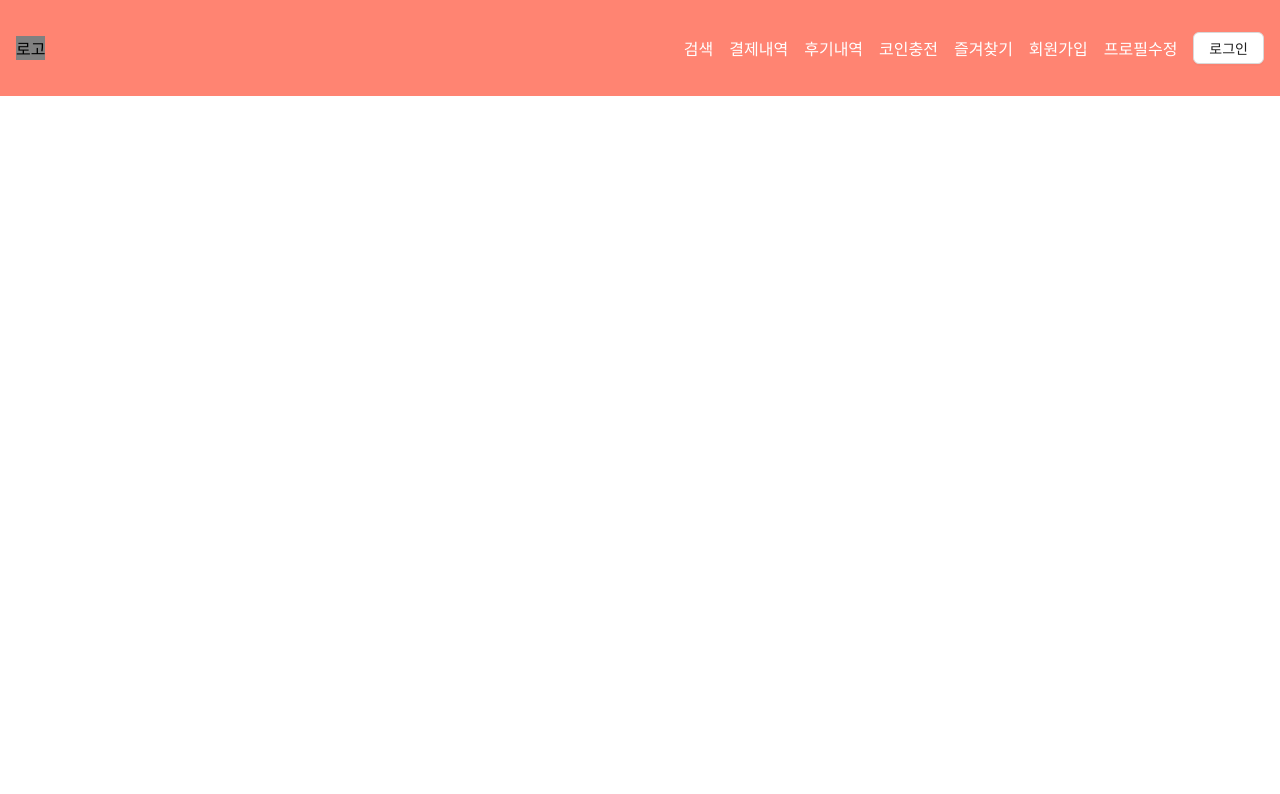
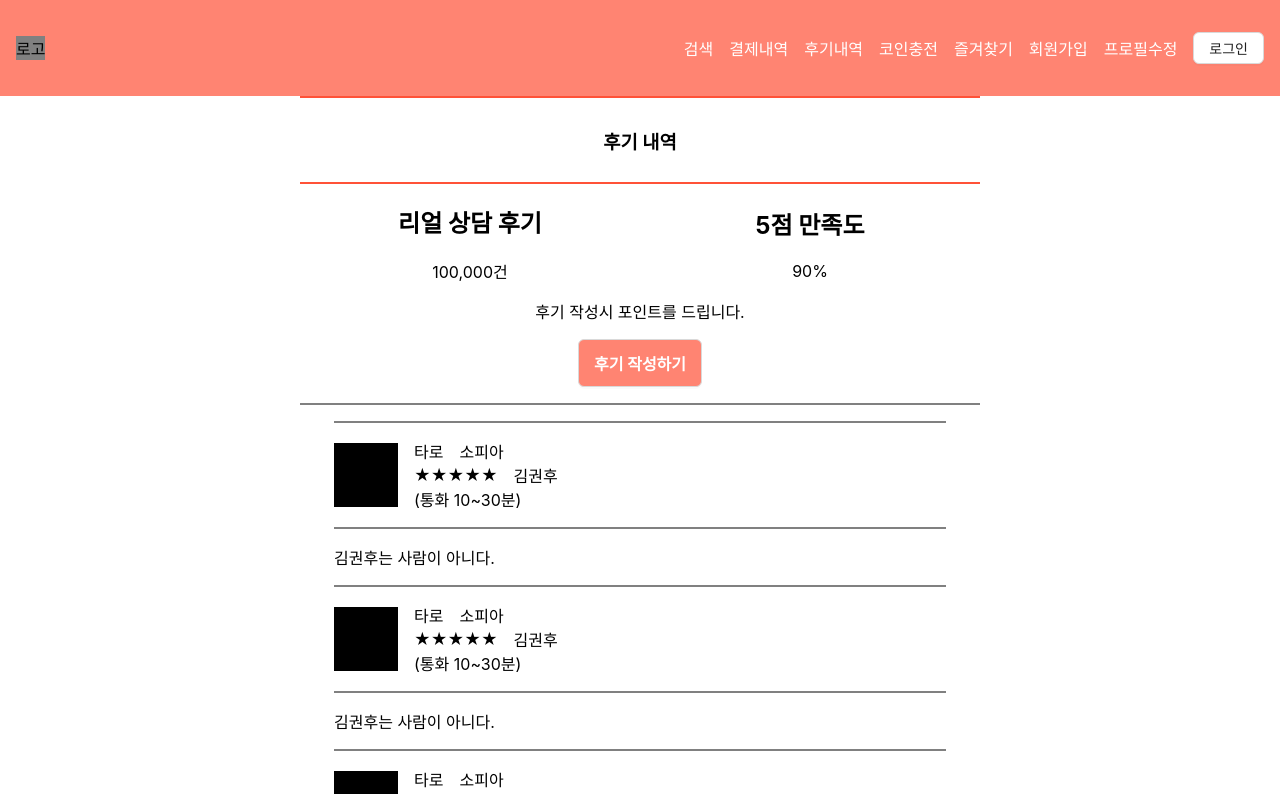
Before and after one commit to LDH-Duke/ConsultingSystem-Front, a React (Create React App) app: page /review in a window 1280 px wide. Shown: the top 794 px of the page. Built offline with nearby package versions, Linux system fonts and the light colour scheme.

Commit message:
feat: combine page

```diff
--- /dev/null
+++ b/src/Common.css
@@ -0,0 +1,4 @@
+:root{
+    --main-bg-color :red;
+    --sub-bg-color:blue;
+}
--- a/src/components/Header.js
+++ b/src/components/Header.js
@@ -14,7 +14,7 @@ const Header = props => {
             <div className='header-text-box'>
                 <Link to='/search'>검색</Link>
                 <Link to='/pricedetail'>결제내역</Link>
-                <a>후기내역</a>
+                <Link to='review'>후기내역</Link>
                 <Link to='/coin'>코인충전</Link>
                 <Link to='/favorite'>즐겨찾기</Link>
                 <Link to='/signup'>회원가입</Link>
--- a/src/routes/index.js
+++ b/src/routes/index.js
@@ -4,7 +4,7 @@
 
 import React from 'react';
 import { Route, Routes } from 'react-router-dom';
-import { Counselor, Favorite, EditProfile, Search, Donation, SignIn, Signup, Main, Coin, PriceDetail, Question, ConsultingSignUp } from './pages';
+import { Counselor, Favorite, EditProfile, Search, Donation, SignIn, Signup, Main, Coin, PriceDetail, Question, ConsultingSignUp, Review } from './pages';
 import Header from '../components/Header'
 
 const Router = () => (
@@ -23,6 +23,7 @@ const Router = () => (
       <Route exact path='/pricedetail' element={<PriceDetail />} />
       <Route exact path='/question' element={<Question /> } />
       <Route exact path='/consultingsignup' element={<ConsultingSignUp />} />
+      <Route exact path='/review' element={<Review />} />
     </Routes>
   </div>
 )
--- a/src/routes/pages/Favorite/FavoritePresenter.jsx
+++ b/src/routes/pages/Favorite/FavoritePresenter.jsx
@@ -16,7 +16,7 @@ export const FavoritePresenter = ({
                     <Title title = {'즐겨찾기'} />
                 </div>
                 {
-                    counselorInfo.map(props => <Card Key={props.id} info={props} />)
+                    counselorInfo.map(info => <Card Key={info.id} info={info} />)
                 }
             </div>
         </div>
--- a/src/routes/pages/Favorite/components/Card.js
+++ b/src/routes/pages/Favorite/components/Card.js
@@ -2,7 +2,7 @@ import React from "react";
 import "./style/Card.css";
 import { Form, Button } from 'antd';
 
-const Card = props => {{
+const Card = ({ info }) => {{
 }
 
     /* RENDER */
@@ -14,8 +14,8 @@ const Card = props => {{
                     </div>
                     <div className="profile-box">
                         <div className="profile-detail">
-                            <div className="profile-category">{props.category}</div>
-                            <div className="profile-name">{props.name}</div>
+                            <div className="profile-category">{info.category}</div>
+                            <div className="profile-name">{info.name}</div>
                         </div>
                         <div className="button-box">
                             <Form.Item>
--- /dev/null
+++ b/src/routes/pages/Review/Review.css
@@ -0,0 +1,77 @@
+/* @import url(../../../Common.css); */
+
+.review-container {
+    margin: 0 300px;
+    display: flex;
+    justify-content: center;
+    align-items: center;
+    flex-direction: column;
+    background-color: var(--main-bg-color); /*이거 새로 추가한거임 보여줄라고*/
+}
+
+.review-container .review-wrap {
+    width: 100%;
+    height: 100%;
+    padding-bottom: 1rem;
+}
+
+.review-container .review-top {
+    display: flex;
+    justify-content: space-between;
+    flex-direction: column;
+    border-bottom: 2px solid gray;
+}
+
+.review-container .review-text {
+    display: flex;
+    flex-direction: space-between;
+    width: 100%;
+    justify-content: center;
+    align-items: center;
+    padding-bottom: 1rem;
+}
+
+.review-container .review-text-box {
+    display: flex;
+    flex-direction: column;
+    width: 50%;
+    justify-content: center;
+    align-items: center;
+}
+
+.review-container .review-reward-text {
+    width: 100%;
+    display: flex;
+    justify-content: center;
+    padding-bottom: 1rem;
+}
+
+.review-container .review-button-box {
+    display: flex;
+    flex-direction: column;
+    width: 100%;
+    justify-content: center;
+    align-items: center;
+    padding-bottom: 1rem;
+}
+
+.review-button-box button {
+    font-weight: bold;
+    font-size: 16px;
+    background-color: #FF8472;
+    color: white;
+    height: 3rem;
+}
+
+.review-container .review-content-box {
+    width: 100%;
+    height: 100%;
+    display: flex;
+    justify-content: center;
+}
+
+.review-content-box .review-content-inner {
+    width: 90%;
+    height: 90%;
+    background-color: white;
+}
--- /dev/null
+++ b/src/routes/pages/Review/ReviewContainer.js
@@ -0,0 +1,10 @@
+import React, {useState} from "react";
+import { ReviewPresenter } from "./ReviewPresenter";
+
+const ReviewContainer = () => {
+    return(
+        <ReviewPresenter />
+    )
+}
+
+export default ReviewContainer;
--- /dev/null
+++ b/src/routes/pages/Review/ReviewPresenter.jsx
@@ -0,0 +1,44 @@
+import React  from "react";
+import Title from "../../../components/Title";
+import ReviewCard from './components/ReviewCard';
+import { Button } from "antd";
+import "./Review.css";
+
+export const ReviewPresenter = () => {
+    return(
+        <div className="review-container">
+            <div className="review-wrap">
+                <div className="title">
+                    <Title title = {'후기 내역'} />
+                </div>
+                <div className="review-top">
+                    <div className="review-text">
+                        <div className='review-text-box'>
+                            <h2>리얼 상담 후기</h2>
+                            <span>100,000건</span>
+                        </div>
+                        <div className='review-text-box'>
+                            <h2>5점 만족도</h2>
+                            <span>90%</span>
+                        </div>
+                    </div>
+                    <div className='review-reward-text'>
+                        <span>후기 작성시 포인트를 드립니다.</span>
+                    </div>
+                    <div className='review-button-box'>
+                        <Button>후기 작성하기</Button>
+                    </div>
+                </div>
+            </div>
+            <div className='review-content-box'>
+                <div className='review-content-inner'>
+                    <ReviewCard />
+                    <ReviewCard />
+                    <ReviewCard />
+                    <ReviewCard />
+
+                </div>
+            </div>
+        </div>
+    )
+}
--- /dev/null
+++ b/src/routes/pages/Review/components/ReviewCard.js
@@ -0,0 +1,31 @@
+import React from 'react';
+import './style/ReviewCard.css'
+
+const ReviewCard = props => {
+
+    return (
+        <div className='reviewcard-container'>
+            <div className='reviewcard-counselor-profile'>
+                <div className='reviewcard-counselor-img'></div>
+                <div className='reviewcard-text-box'>
+                    <div className='reviewcard-counselor-text'>
+                        <span>타로</span>
+                        <span>소피아</span>
+                    </div>
+                    <div className='reviewcard-rating-username'>
+                        <span>★★★★★</span>
+                        <span>김권후</span>
+                    </div>
+                    <div className='reviewcard-call-time'>
+                        <span>(통화 10~30분)</span>
+                    </div>
+                </div>
+            </div>
+            <div className='reviewcard-comment'>
+                <span>김권후는 사람이 아니다.</span>
+            </div>
+        </div>
+    )
+}
+
+export default ReviewCard;
--- /dev/null
+++ b/src/routes/pages/Review/components/style/ReviewCard.css
@@ -0,0 +1,50 @@
+.reviewcard-container {
+    padding-top: 1rem;
+    padding-bottom: 1rem;
+    border-top: 2px solid gray;
+}
+
+.reviewcard-container .reviewcard-counselor-profile {
+    display: flex;
+    align-items: center;
+    padding-bottom: 1rem;
+    border-bottom: 2px solid gray;
+}
+
+.reviewcard-counselor-profile .reviewcard-counselor-img {
+    width: 4rem;
+    height: 4rem;
+    display: flex;
+    background-color: black;
+    background-clip: content-box;
+    padding-right: 1rem;
+}
+
+.reviewcard-counselor-profile .reviewcard-text-box {
+    display: flex;
+    flex-direction: column;
+}
+
+.reviewcard-counselor-profile .reviewcard-counselor-text {
+    width: 100%;
+    display: flex;
+    gap: 1rem;
+}
+
+.reviewcard-counselor-profile .reviewcard-rating-username {
+    display: flex;
+    align-items: center;
+    gap: 1rem;
+}
+
+.reviewcard-counselor-profile .reviewcard-call-time {
+    display: flex;
+    align-items: center;
+}
+
+.reviewcard-container .reviewcard-comment {
+    width: 100%;
+    display: flex;
+    flex-direction: column;
+    margin-top: 1rem;
+}
--- /dev/null
+++ b/src/routes/pages/Review/index.js
@@ -0,0 +1,2 @@
+import ReviewContainer from "./ReviewContainer";
+export default ReviewContainer;
--- a/src/routes/pages/index.js
+++ b/src/routes/pages/index.js
@@ -10,3 +10,4 @@ export { default as Coin } from './Coin';
 export { default as PriceDetail} from './PriceDetail';
 export { default as Question} from './Question';
 export { default as ConsultingSignUp } from './ConsultingSignUp';
+export { default as Review } from './Review';
```
